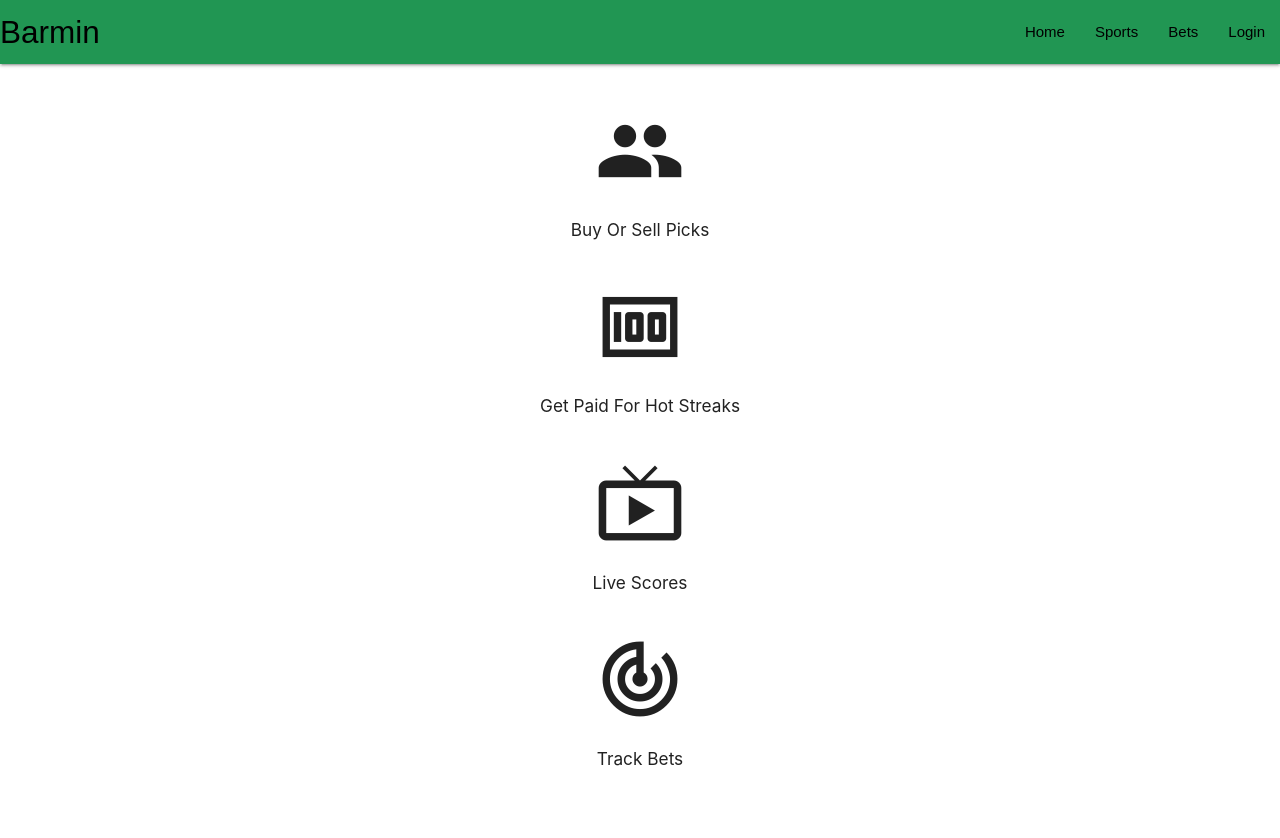
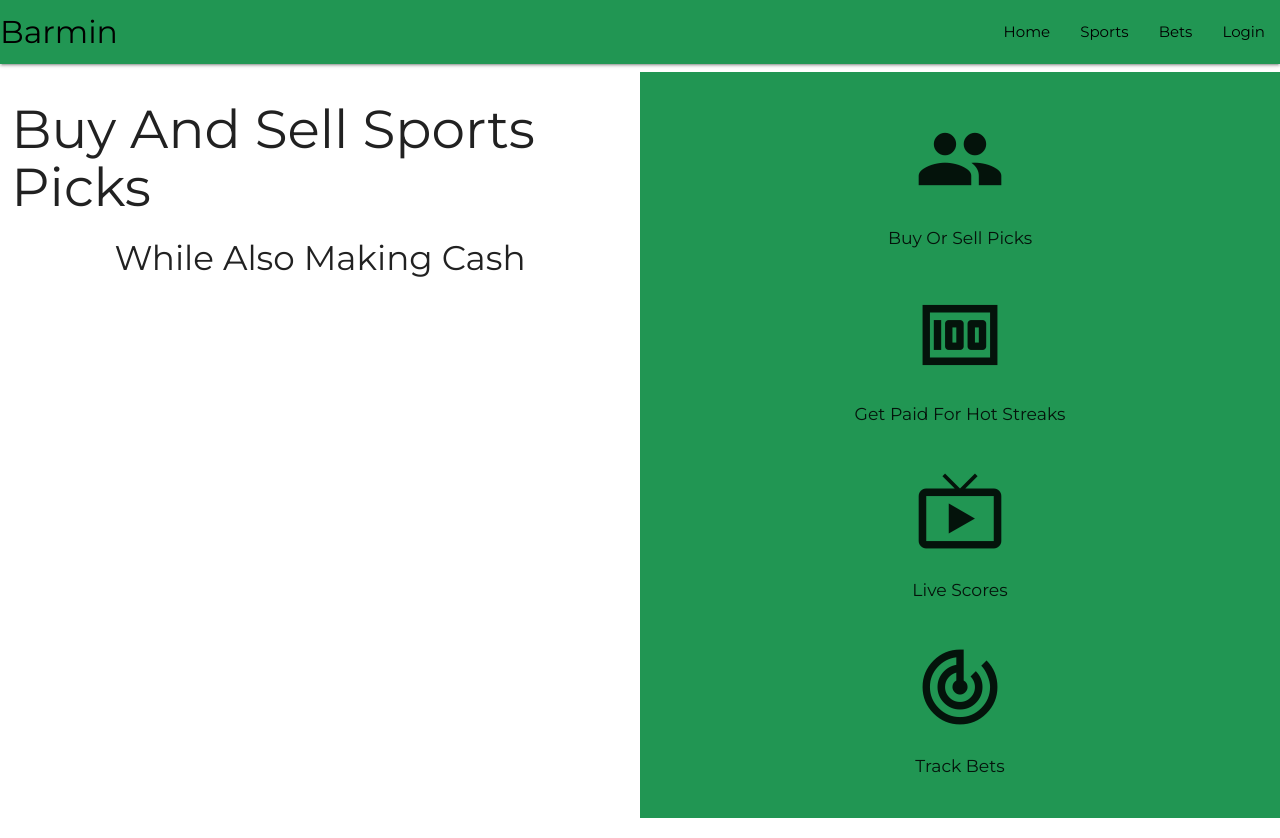
Before and after one commit to DeltaSlim/angular-barmin, an Angular app: page / in a window 1280 px wide. Before the commit the page ends 800 px from the top, so only its background shows below. Built offline with nearby package versions, Linux system fonts and the light colour scheme; no server answers.

Commit message:
8 files modified

```diff
--- a/src/app/app.component.css
+++ b/src/app/app.component.css
@@ -1,3 +1 @@
-p {
-  font-family: Lato;
-}
+@import url('https://fonts.googleapis.com/css?family=Montserrat&display=swap');
--- a/src/app/app.component.html
+++ b/src/app/app.component.html
@@ -1,5 +1,4 @@
 <app-navbar></app-navbar>
 <div>
-  <app-live></app-live>
-  <app-perks></app-perks>
+  <app-home></app-home>
 </div>
--- a/src/app/home/home.component.css
+++ b/src/app/home/home.component.css
@@ -0,0 +1,8 @@
+.rght{
+  background: #219653;
+  margin-top: 7.5px;
+}
+
+h2, h4 {
+  font-family: 'Montserrat', sans-serif;
+}
--- a/src/app/home/home.component.html
+++ b/src/app/home/home.component.html
@@ -1,8 +1,10 @@
 <div class="row">
-  <div class="col l6">
+  <div class="col l6 lft">
+     <h2 class="left-align">Buy And Sell Sports Picks</h2>
+  <h4 class="center-align">While Also Making Cash</h4>
     <app-live></app-live>
   </div>
-  <div class="col l6">
+  <div class="col l6 rght">
     <app-perks></app-perks>
   </div>
 </div>
--- a/src/app/live/live.component.css
+++ b/src/app/live/live.component.css
@@ -0,0 +1,3 @@
+ul li{
+  font-family: 'Montserrat', sans-serif;
+}
--- a/src/app/live/live.component.html
+++ b/src/app/live/live.component.html
@@ -1,3 +1,4 @@
+
 <ul class="collection center" *ngIf="liveGames">
       <li class="collection-item">{{liveGames[0].awayTeam}} @ {{liveGames[0].homeTeam}}<i class="material-icons">lock</i></li>
       <li class="collection-item">{{liveGames[1].awayTeam}} @ {{liveGames[1].homeTeam}}<i class="material-icons">lock</i></li>
--- a/src/app/perks/perks.component.css
+++ b/src/app/perks/perks.component.css
@@ -0,0 +1,7 @@
+#track {
+  margin-bottom: 42px;
+}
+
+h6{
+   font-family: 'Montserrat', sans-serif;
+}
--- a/src/app/perks/perks.component.html
+++ b/src/app/perks/perks.component.html
@@ -5,4 +5,4 @@
 <h1 class="center-align"><i class="large material-icons">live_tv</i></h1>
 <h6 class="center-align">Live Scores</h6>
 <h1 class="center-align"><i class="large material-icons">track_changes</i></h1>
-<h6 class="center-align">Track Bets</h6>
+<h6 class="center-align" id="track">Track Bets</h6>
```
